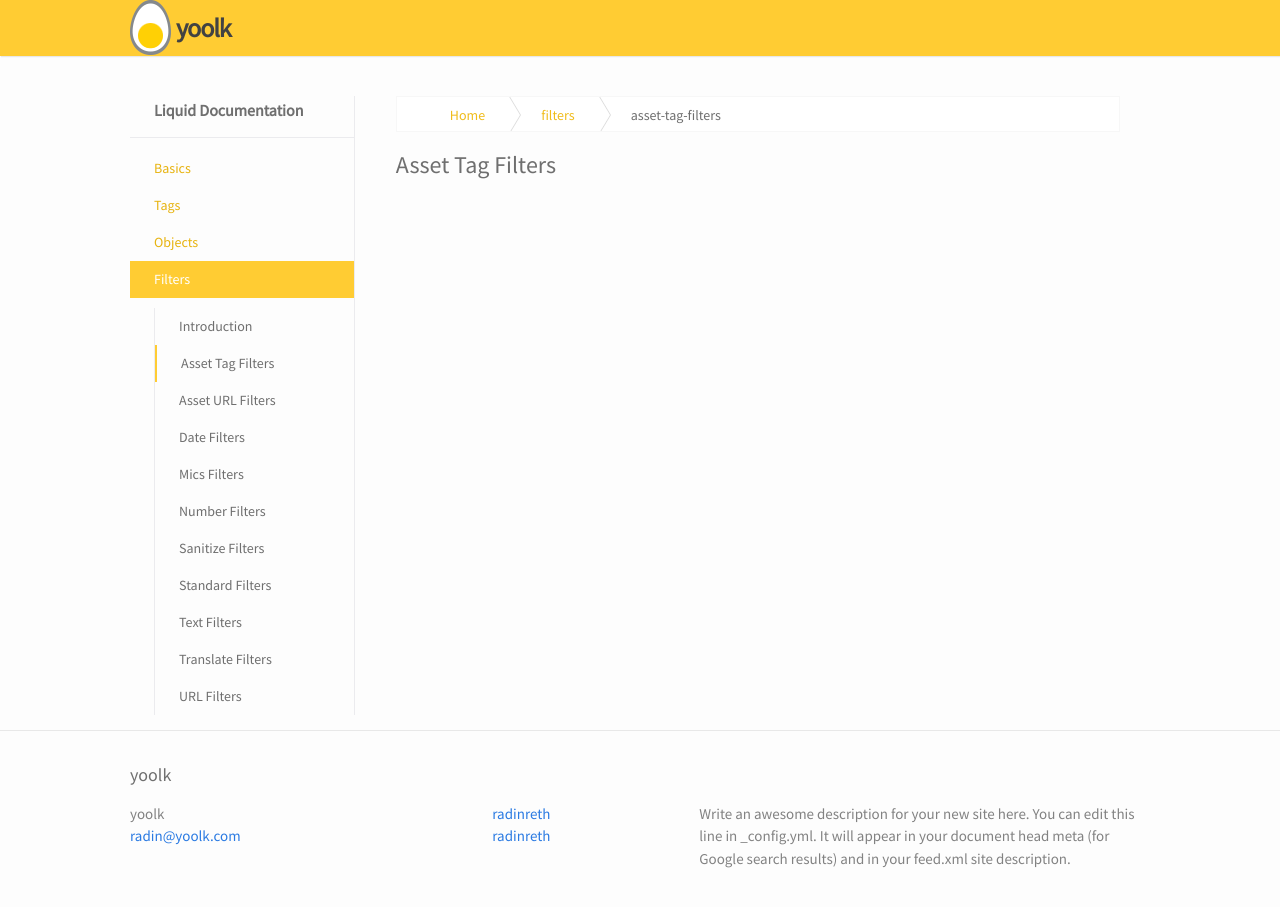
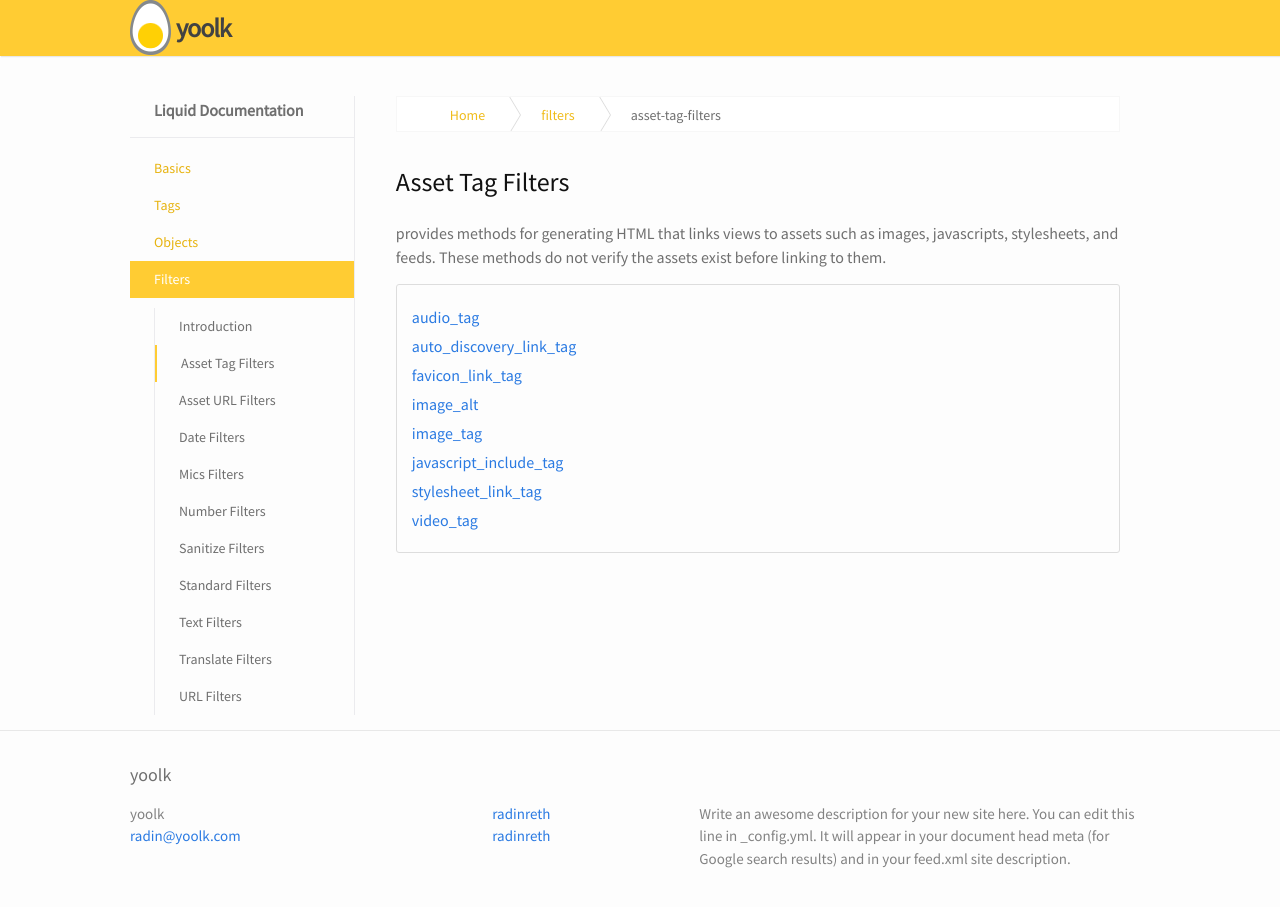
Before and after one commit to yoolk/liquid-documentation, a Jekyll site: the page built from filters/asset-tag-filters/index.markdown, in a window 1280 px wide and 930 px high. Shown: the top 907 px of the window. Built offline with Jekyll 4.4.1, drawn with Linux system fonts in a browser that asks for light colours.

Commit message:
add asset tag filter description and url link

```diff
--- a/filters/asset-tag-filters/index.markdown
+++ b/filters/asset-tag-filters/index.markdown
@@ -2,4 +2,36 @@
   layout: nav_basics
 ---
 
-## Asset Tag Filters
+<h2 class="section-title">Asset Tag Filters</h2>
+provides methods for generating HTML that links views to assets such as images, javascripts, stylesheets, and feeds. These methods do not verify the assets exist before linking to them.
+
+<div class="panel">
+  <div class="panel-body">
+    <ul>
+      <li>
+        <a href="#tags">audio_tag</a>
+      </li>
+      <li>
+        <a href="#objects">auto_discovery_link_tag</a>
+      </li>
+      <li>
+        <a href="#filters">favicon_link_tag</a>
+      </li>
+      <li>
+        <a href="#tags">image_alt</a>
+      </li>
+      <li>
+        <a href="#objects">image_tag</a>
+      </li>
+      <li>
+        <a href="#filters">javascript_include_tag</a>
+      </li>
+      <li>
+        <a href="#objects">stylesheet_link_tag</a>
+      </li>
+      <li>
+        <a href="#filters">video_tag</a>
+      </li>
+    </ul>
+  </div>
+</div>
```
